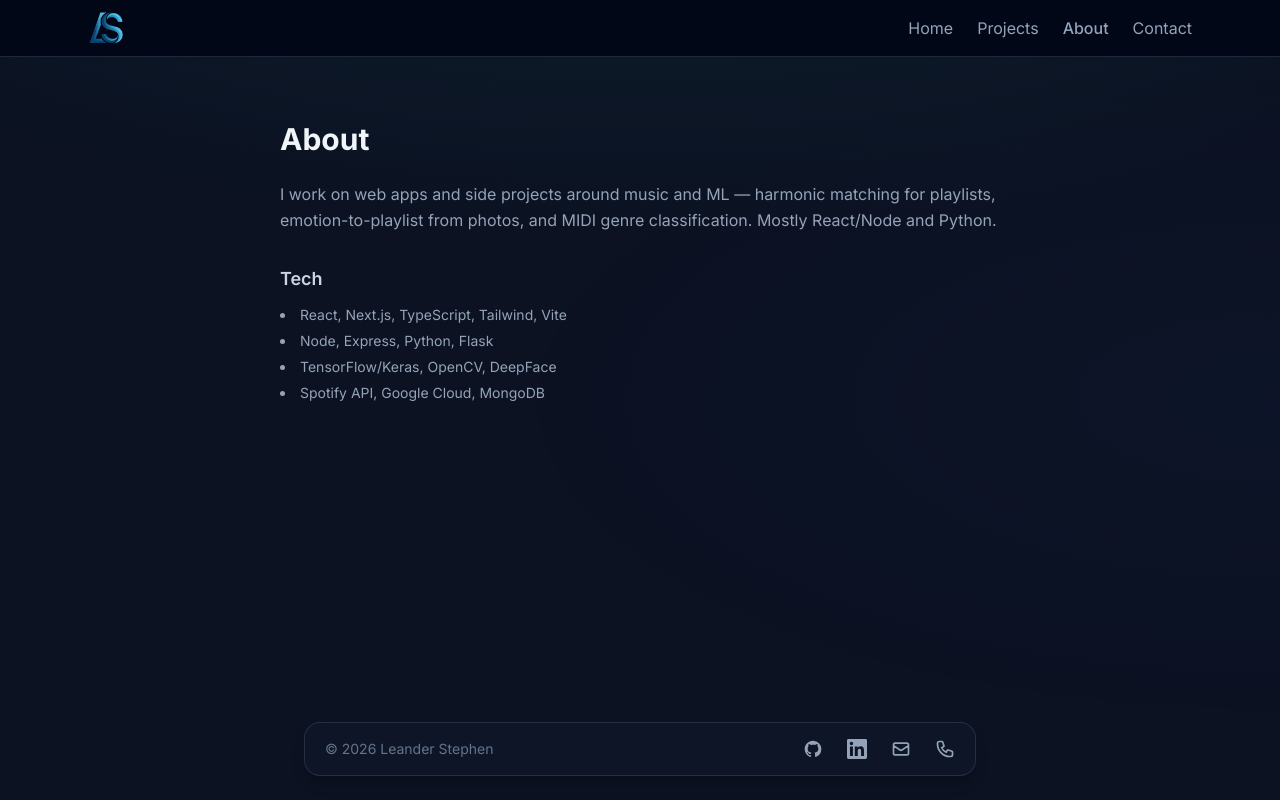
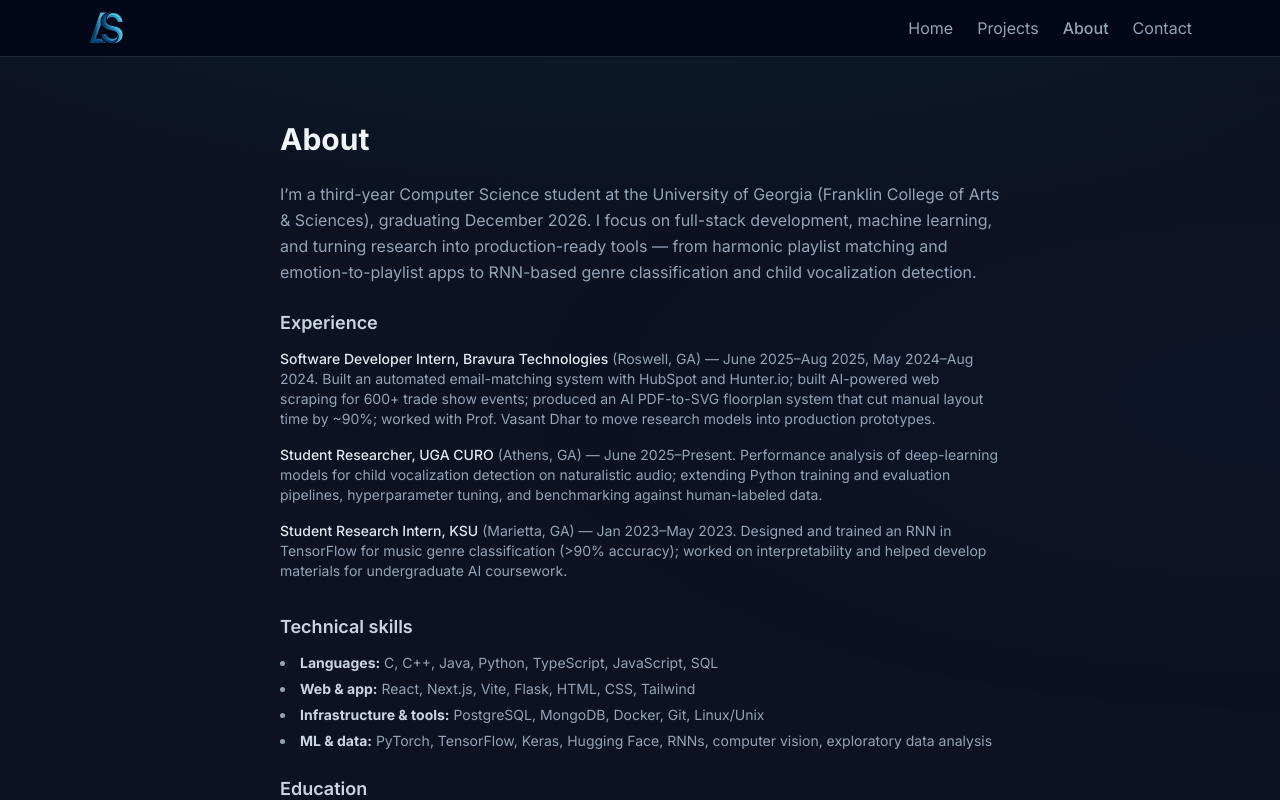
Before and after one commit to lestep1225118/portfolio, a Next.js app: page /about in a window 1280 px wide. Shown: the top 800 px of the page. Built offline with nearby package versions, Linux system fonts and the light colour scheme.

Commit message:
Refactor Navbar component to replace Image with img tag for logo, and update About page with detailed experience, technical skills, and education sections.

```diff
--- a/app/about/page.tsx
+++ b/app/about/page.tsx
@@ -3,17 +3,35 @@ export default function AboutPage() {
     <div className="max-w-3xl mx-auto px-4 sm:px-6 py-12 sm:py-16">
       <h1 className="text-3xl font-bold text-slate-100 mb-6">About</h1>
 
-      <p className="text-slate-400 leading-relaxed mb-8">
-        I work on web apps and side projects around music and ML — harmonic matching for playlists, emotion-to-playlist from photos, and MIDI genre classification. Mostly React/Node and Python.
+      <p className="text-slate-400 leading-relaxed mb-6">
+        I’m a third-year Computer Science student at the University of Georgia (Franklin College of Arts & Sciences), graduating December 2026. I focus on full-stack development, machine learning, and turning research into production-ready tools — from harmonic playlist matching and emotion-to-playlist apps to RNN-based genre classification and child vocalization detection.
       </p>
 
-      <h2 className="text-lg font-semibold text-slate-300 mb-3">Tech</h2>
-      <ul className="text-slate-400 space-y-1.5 list-disc list-inside text-sm">
-        <li>React, Next.js, TypeScript, Tailwind, Vite</li>
-        <li>Node, Express, Python, Flask</li>
-        <li>TensorFlow/Keras, OpenCV, DeepFace</li>
-        <li>Spotify API, Google Cloud, MongoDB</li>
+      <h2 className="text-lg font-semibold text-slate-300 mb-3">Experience</h2>
+      <ul className="text-slate-400 space-y-4 mb-8 text-sm">
+        <li>
+          <span className="font-medium text-slate-200">Software Developer Intern, Bravura Technologies</span> (Roswell, GA) — June 2025–Aug 2025, May 2024–Aug 2024. Built an automated email-matching system with HubSpot and Hunter.io; built AI-powered web scraping for 600+ trade show events; produced an AI PDF-to-SVG floorplan system that cut manual layout time by ~90%; worked with Prof. Vasant Dhar to move research models into production prototypes.
+        </li>
+        <li>
+          <span className="font-medium text-slate-200">Student Researcher, UGA CURO</span> (Athens, GA) — June 2025–Present. Performance analysis of deep-learning models for child vocalization detection on naturalistic audio; extending Python training and evaluation pipelines, hyperparameter tuning, and benchmarking against human-labeled data.
+        </li>
+        <li>
+          <span className="font-medium text-slate-200">Student Research Intern, KSU</span> (Marietta, GA) — Jan 2023–May 2023. Designed and trained an RNN in TensorFlow for music genre classification (&gt;90% accuracy); worked on interpretability and helped develop materials for undergraduate AI coursework.
+        </li>
       </ul>
+
+      <h2 className="text-lg font-semibold text-slate-300 mb-3">Technical skills</h2>
+      <ul className="text-slate-400 space-y-1.5 list-disc list-inside text-sm mb-6">
+        <li><strong className="text-slate-300">Languages:</strong> C, C++, Java, Python, TypeScript, JavaScript, SQL</li>
+        <li><strong className="text-slate-300">Web & app:</strong> React, Next.js, Vite, Flask, HTML, CSS, Tailwind</li>
+        <li><strong className="text-slate-300">Infrastructure & tools:</strong> PostgreSQL, MongoDB, Docker, Git, Linux/Unix</li>
+        <li><strong className="text-slate-300">ML & data:</strong> PyTorch, TensorFlow, Keras, Hugging Face, RNNs, computer vision, exploratory data analysis</li>
+      </ul>
+
+      <h2 className="text-lg font-semibold text-slate-300 mb-3">Education</h2>
+      <p className="text-slate-400 text-sm leading-relaxed">
+        B.S. in Computer Science, University of Georgia — GPA 3.82/4.00. Relevant coursework: Data Structures & Algorithms, Systems Programming, Software Development, Software Engineering, Computer Architecture, Artificial Intelligence, Combinatorics, Applied Linear Algebra, Discrete Math, Computing Ethics.
+      </p>
     </div>
   );
 }
--- a/components/Navbar.tsx
+++ b/components/Navbar.tsx
@@ -1,7 +1,6 @@
 "use client";
 
 import Link from "next/link";
-import Image from "next/image";
 import { usePathname } from "next/navigation";
 import { useState } from "react";
 
@@ -24,13 +23,12 @@ export default function Navbar() {
           className="flex items-center gap-0 hover:opacity-90 transition-opacity"
           aria-label="Home"
         >
-          <Image
+          <img
             src="/logo.png"
-            alt=""
+            alt="LS"
             width={40}
             height={40}
             className="h-9 w-auto object-contain"
-            priority
           />
         </Link>
 
```
